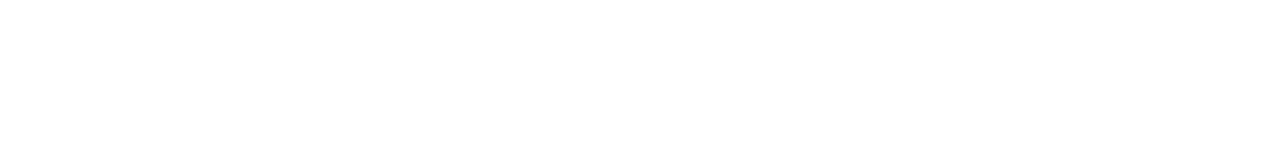
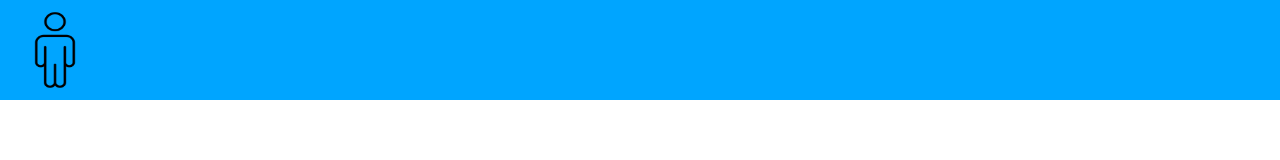
Before and after one commit to solcarcear/first-layout, a plain HTML site: page index.html in a window 1280 px wide. Drawn offline with Linux system fonts and the light colour scheme.

Commit message:
adding the header with a temporal logo

```diff
--- a/css/app.css
+++ b/css/app.css
@@ -0,0 +1,24 @@
+*{
+    padding: 0;
+    margin: 0;
+    box-sizing: border-box;
+    font-size: 62.5%;
+}
+header{
+    background-color: #00a5ff;
+    height: 10rem;
+    width: 100%;
+}
+header figure img{
+    height: 8rem;
+    width: 9rem;
+    margin: 1rem;
+    border-radius: 2px;
+}
+
+
+.color1 {color: #007dff;}
+.color2 {color: #00a5ff;}
+.color3 {color: #00d7ff;}
+.color4 {color: #07ffff;}
+.color5 {color: #c5ffff;}
--- a/index.html
+++ b/index.html
@@ -8,6 +8,16 @@
     <link rel="stylesheet" href="./css/app.css">
 </head>
 <body>
+    <header>
+        <figure>
+            <img src="./img/stickman.png" alt="Logo">
+        </figure>
+    </header>
+    <main>
 
+    </main>
+    <footer>
+
+    </footer>
 </body>
 </html>
```
Also changed, not shown: img/logo.png (added), img/stickman.png (added).
